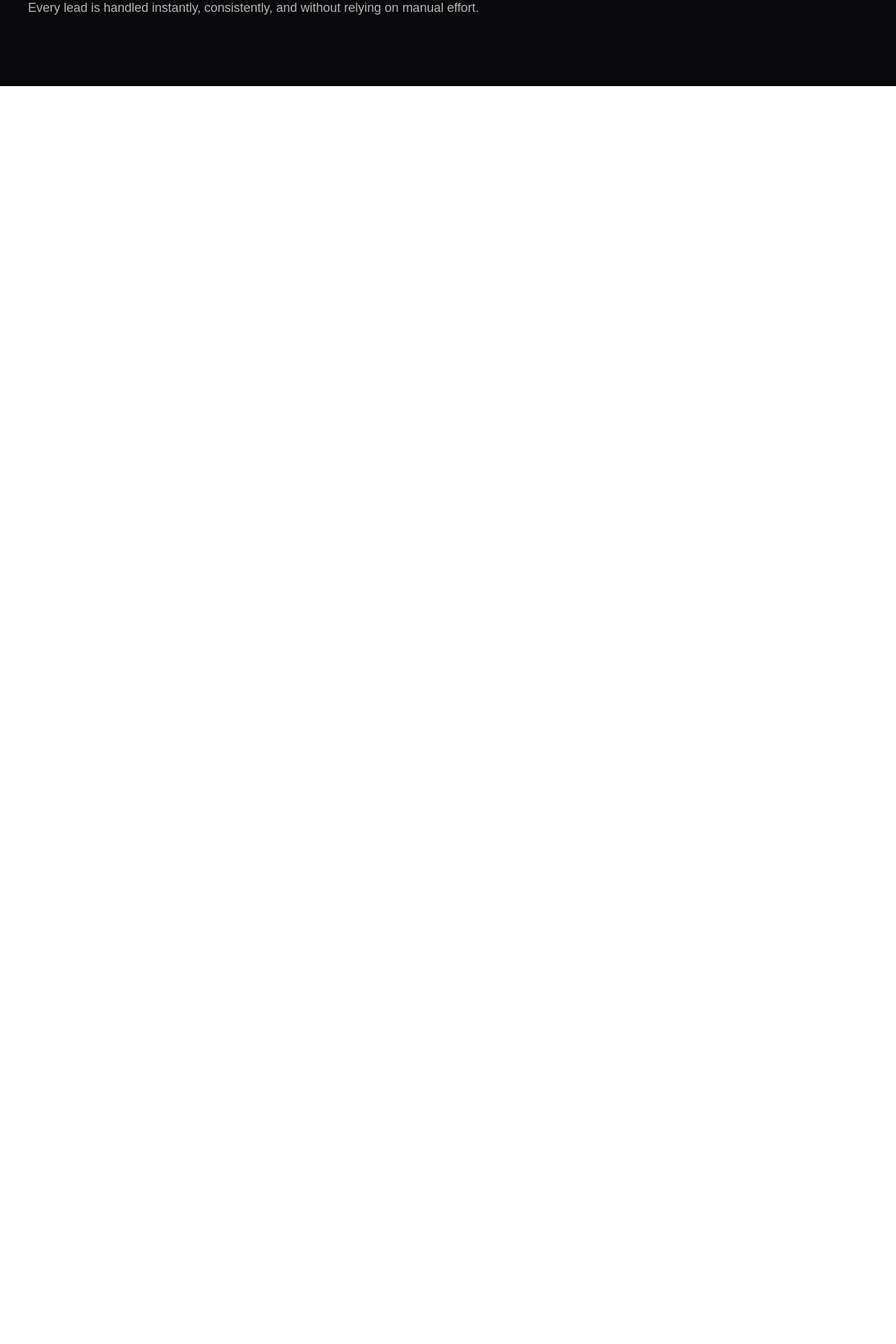
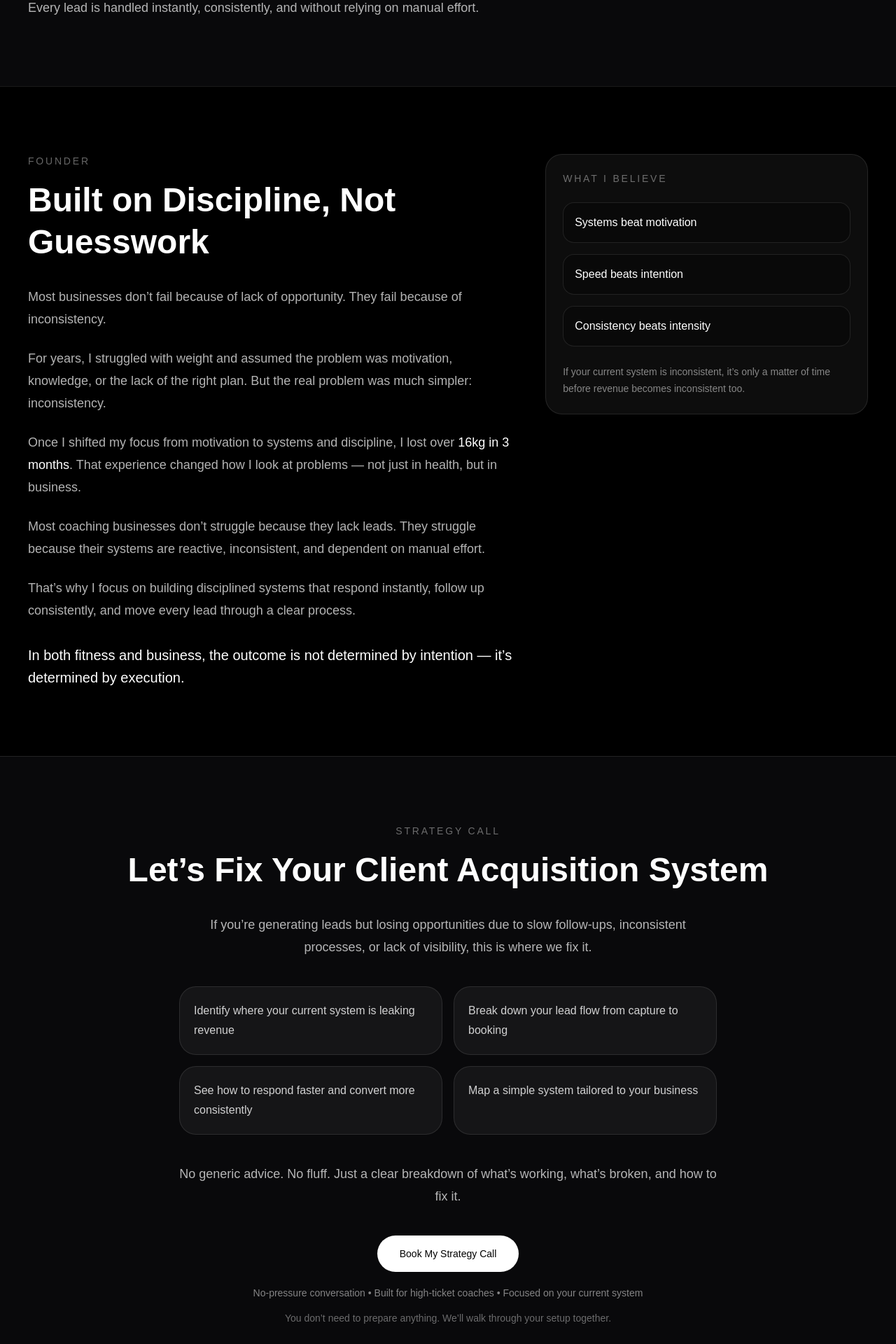
Before and after one commit to thestillcompass/client-os, a Next.js app: page / in a window 1280 px wide. Shown: the part 4260-6180 px from the top of the page at 70% size. Before the commit the page ends 4383 px from the top, so only its background shows below. Built offline with nearby package versions, Linux system fonts and the light colour scheme.

Commit message:
Add founder and CTA sections

```diff
--- a/app/page.tsx
+++ b/app/page.tsx
@@ -424,6 +424,159 @@ export default function Home() {
           </div>
         </div>
       </section>
+
+      <section className="border-t border-white/10 bg-black">
+        <div className="mx-auto grid max-w-7xl gap-12 px-6 py-24 md:px-10 lg:grid-cols-[1.2fr_0.8fr] lg:items-start">
+          <div>
+            <p className="text-sm uppercase tracking-[0.2em] text-white/40">
+              Founder
+            </p>
+
+            <h2 className="mt-4 text-3xl font-semibold leading-tight md:text-5xl">
+              Built on Discipline, Not Guesswork
+            </h2>
+
+            <p className="mt-8 max-w-3xl text-lg leading-8 text-white/70">
+              Most businesses don’t fail because of lack of opportunity. They fail
+              because of inconsistency.
+            </p>
+
+            <p className="mt-6 max-w-3xl text-lg leading-8 text-white/70">
+              For years, I struggled with weight and assumed the problem was
+              motivation, knowledge, or the lack of the right plan. But the real
+              problem was much simpler: inconsistency.
+            </p>
+
+            <p className="mt-6 max-w-3xl text-lg leading-8 text-white/70">
+              Once I shifted my focus from motivation to systems and discipline, I
+              lost over <span className="font-medium text-white">16kg in 3 months</span>.
+              That experience changed how I look at problems — not just in health,
+              but in business.
+            </p>
+
+            <p className="mt-6 max-w-3xl text-lg leading-8 text-white/70">
+              Most coaching businesses don’t struggle because they lack leads.
+              They struggle because their systems are reactive, inconsistent, and
+              dependent on manual effort.
+            </p>
+
+            <p className="mt-6 max-w-3xl text-lg leading-8 text-white/70">
+              That’s why I focus on building disciplined systems that respond
+              instantly, follow up consistently, and move every lead through a
+              clear process.
+            </p>
+
+            <p className="mt-8 text-xl font-medium leading-8 text-white">
+              In both fitness and business, the outcome is not determined by
+              intention — it’s determined by execution.
+            </p>
+          </div>
+
+          <div className="rounded-3xl border border-white/10 bg-white/5 p-6">
+            <p className="text-sm uppercase tracking-[0.2em] text-white/40">
+              What I Believe
+            </p>
+
+            <div className="mt-6 grid gap-4">
+              <div className="rounded-2xl border border-white/10 bg-black/30 p-4">
+                <p className="text-base font-medium text-white">
+                  Systems beat motivation
+                </p>
+              </div>
+
+              <div className="rounded-2xl border border-white/10 bg-black/30 p-4">
+                <p className="text-base font-medium text-white">
+                  Speed beats intention
+                </p>
+              </div>
+
+              <div className="rounded-2xl border border-white/10 bg-black/30 p-4">
+                <p className="text-base font-medium text-white">
+                  Consistency beats intensity
+                </p>
+              </div>
+            </div>
+
+            <p className="mt-6 text-sm leading-6 text-white/50">
+              If your current system is inconsistent, it’s only a matter of time
+              before revenue becomes inconsistent too.
+            </p>
+          </div>
+        </div>
+      </section>
+
+      <section
+        id="cta"
+        className="border-t border-white/10 bg-zinc-950"
+      >
+        <div className="mx-auto max-w-5xl px-6 py-24 text-center md:px-10">
+          <p className="text-sm uppercase tracking-[0.2em] text-white/40">
+            Strategy Call
+          </p>
+
+          <h2 className="mt-4 text-3xl font-semibold leading-tight md:text-5xl">
+            Let’s Fix Your Client Acquisition System
+          </h2>
+
+          <p className="mx-auto mt-8 max-w-3xl text-lg leading-8 text-white/70">
+            If you’re generating leads but losing opportunities due to slow
+            follow-ups, inconsistent processes, or lack of visibility, this is
+            where we fix it.
+          </p>
+
+          <div className="mx-auto mt-10 grid max-w-3xl gap-4 text-left md:grid-cols-2">
+            <div className="rounded-3xl border border-white/10 bg-white/5 p-5">
+              <p className="text-base leading-7 text-white/80">
+                Identify where your current system is leaking revenue
+              </p>
+            </div>
+
+            <div className="rounded-3xl border border-white/10 bg-white/5 p-5">
+              <p className="text-base leading-7 text-white/80">
+                Break down your lead flow from capture to booking
+              </p>
+            </div>
+
+            <div className="rounded-3xl border border-white/10 bg-white/5 p-5">
+              <p className="text-base leading-7 text-white/80">
+                See how to respond faster and convert more consistently
+              </p>
+            </div>
+
+            <div className="rounded-3xl border border-white/10 bg-white/5 p-5">
+              <p className="text-base leading-7 text-white/80">
+                Map a simple system tailored to your business
+              </p>
+            </div>
+          </div>
+
+          <p className="mx-auto mt-10 max-w-3xl text-lg leading-8 text-white/70">
+            No generic advice. No fluff. Just a clear breakdown of what’s
+            working, what’s broken, and how to fix it.
+          </p>
+
+          <div className="mt-10">
+            <a
+              href="https://calendly.com/"
+              target="_blank"
+              rel="noreferrer"
+              className="inline-flex rounded-full bg-white px-8 py-4 text-sm font-medium text-black transition hover:bg-white/90"
+            >
+              Book My Strategy Call
+            </a>
+          </div>
+
+          <p className="mt-5 text-sm text-white/50">
+            No-pressure conversation • Built for high-ticket coaches • Focused on
+            your current system
+          </p>
+
+          <p className="mt-4 text-sm text-white/40">
+            You don’t need to prepare anything. We’ll walk through your setup
+            together.
+          </p>
+        </div>
+      </section>
     </main>
   );
 }
```
